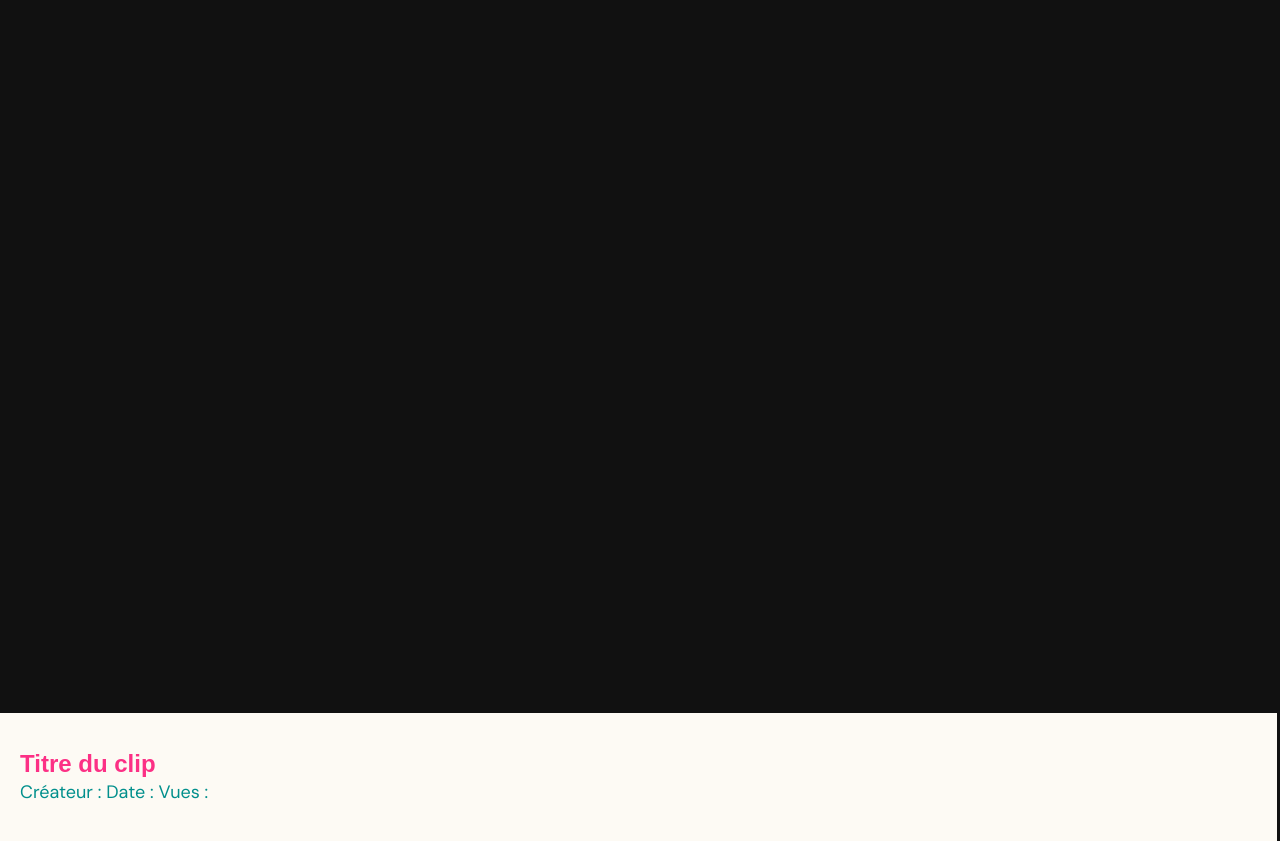
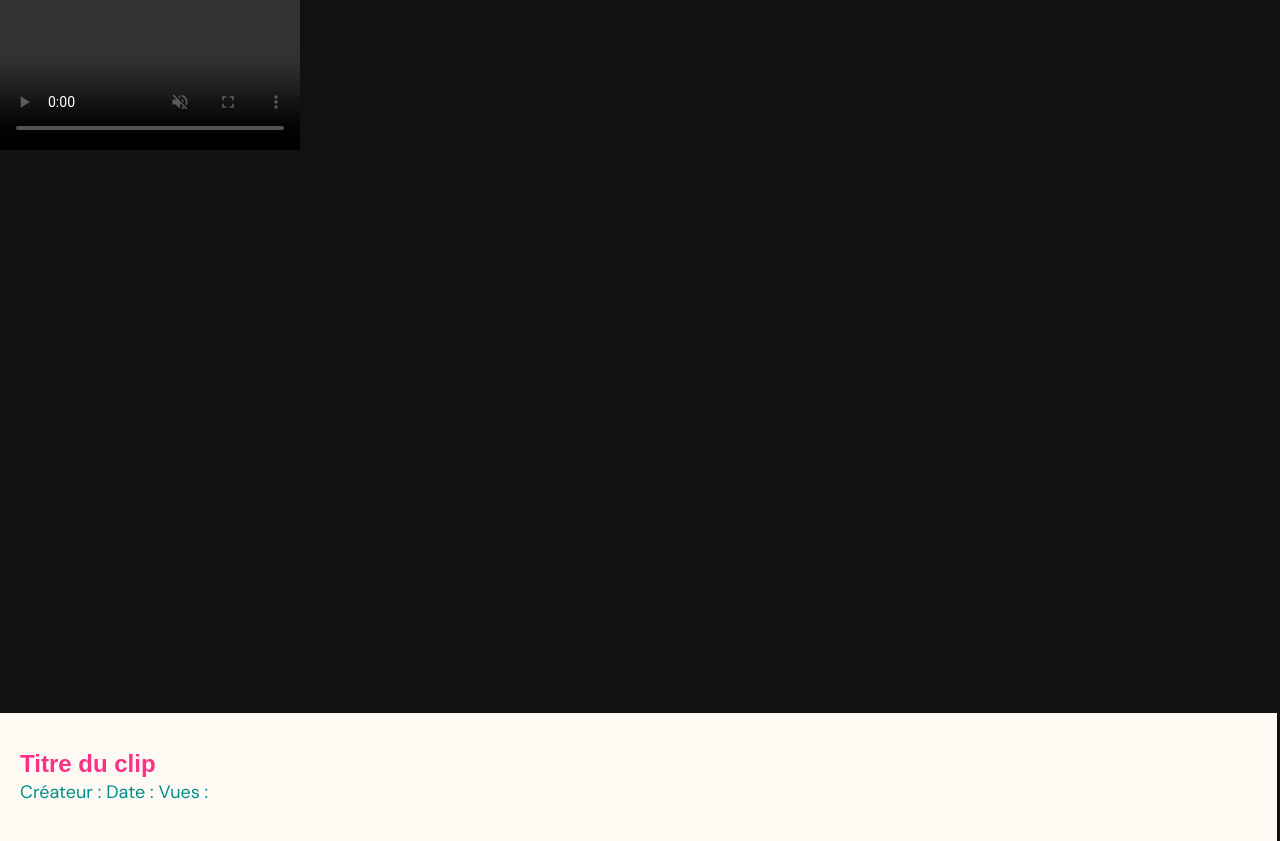
Before and after one commit to jbarbi8/twitch-widget-zapping, a plain HTML site: page index.html in a window 1280 px wide. Drawn offline with Linux system fonts and the light colour scheme; no server answers; a web font is replaced by a local one.

Commit message:
Update index.html

```diff
--- a/index.html
+++ b/index.html
@@ -9,7 +9,7 @@
   <link rel="stylesheet" href="https://use.typekit.net/fco0nxi.css">
   <link rel="preconnect" href="https://fonts.googleapis.com">
   <link rel="preconnect" href="https://fonts.gstatic.com" crossorigin>
-  <link href="https://fonts.googleapis.com/css2?family=DM+Sans:ital,opsz,wght@0,9..40,100..1000;1,9..40,100..1000&display=swap" rel="stylesheet">
+  <link href="https://fonts.googleapis.com/css2?family=DM+Sans:wght@400;700&display=swap" rel="stylesheet">
 
   <!-- CSS -->
   <link rel="stylesheet" href="styles.css">
@@ -17,13 +17,13 @@
 <body>
 
   <div id="video-container">
-    <iframe
+    <video
       id="clip-player"
-      src=""
-      frameborder="0"
-      allow="autoplay; fullscreen"
-      allowfullscreen>
-    </iframe>
+      autoplay
+      playsinline
+      controls="false"
+      muted="false">
+    </video>
   </div>
 
   <div id="info-container">
```
